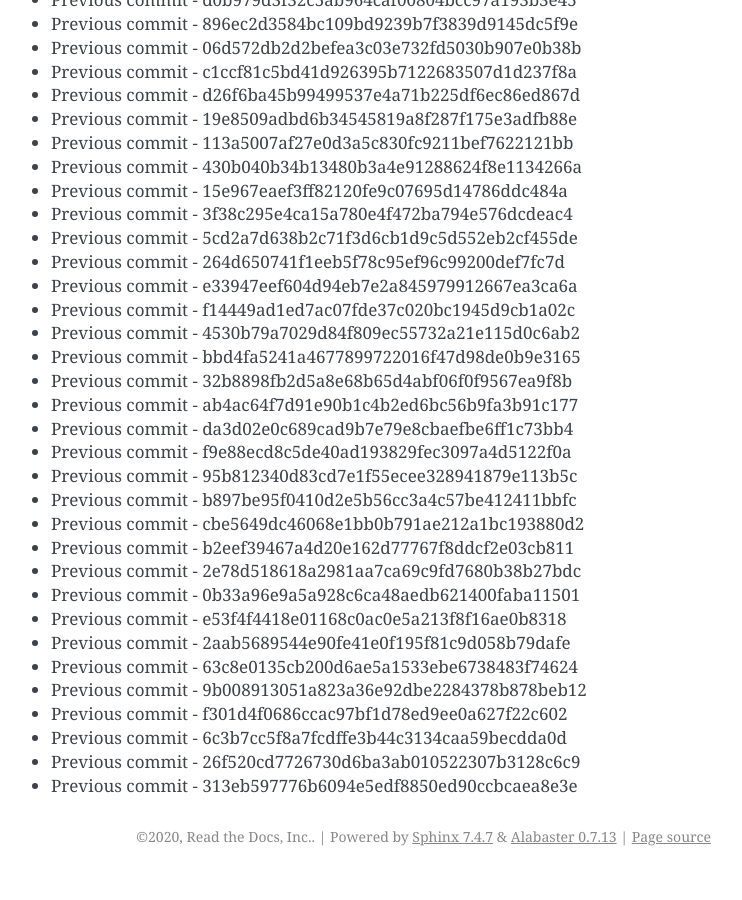
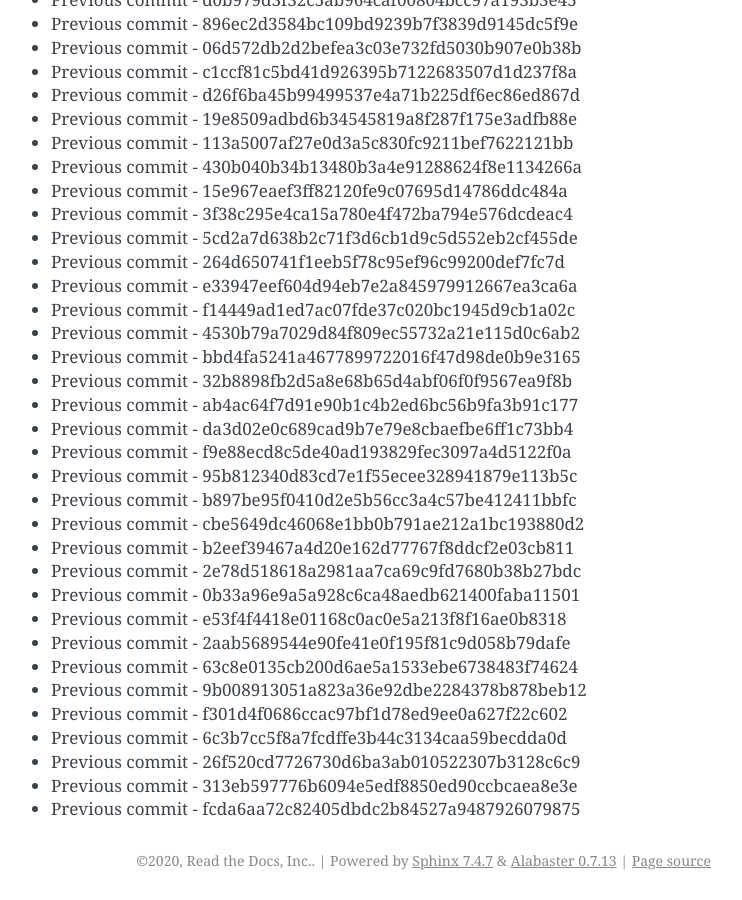
Before and after one commit to readthedocs/rtd-git-stresstest, a Sphinx documentation site: the page built from docs/updates.rst, in a window 1280 px wide and 900 px high, scrolled down 77543 px. Shown: the whole window, without its empty margins (399-1141 px from the left). Built offline with Sphinx 7.4.7, drawn with Linux system fonts in a browser that asks for light colours; before the commit the page ends 78419 px from its top, so only the background shows below that.

Commit message:
Generating commit from previous: fcda6aa72c82405dbdc2b84527a9487926079875

```diff
--- a/docs/updates.rst
+++ b/docs/updates.rst
@@ -3290,3 +3290,4 @@ It can be tested for any performance characteristics.
 * Previous commit - 6c3b7cc5f8a7fcdffe3b44c3134caa59becdda0d
 * Previous commit - 26f520cd7726730d6ba3ab010522307b3128c6c9
 * Previous commit - 313eb597776b6094e5edf8850ed90ccbcaea8e3e
+* Previous commit - fcda6aa72c82405dbdc2b84527a9487926079875
```
